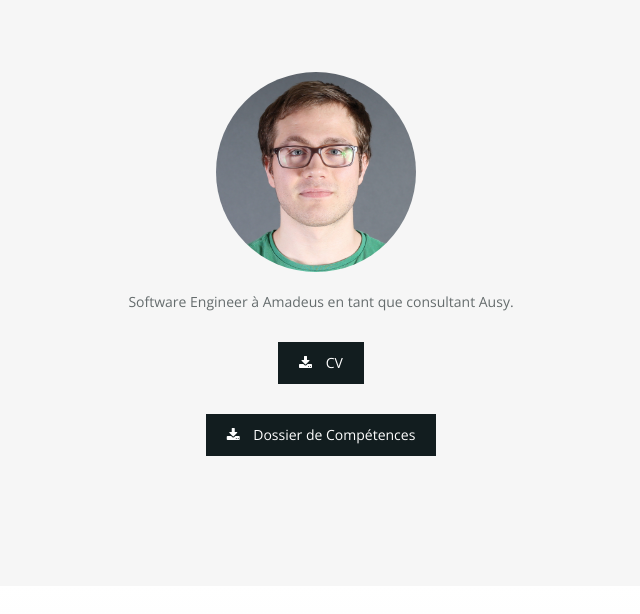
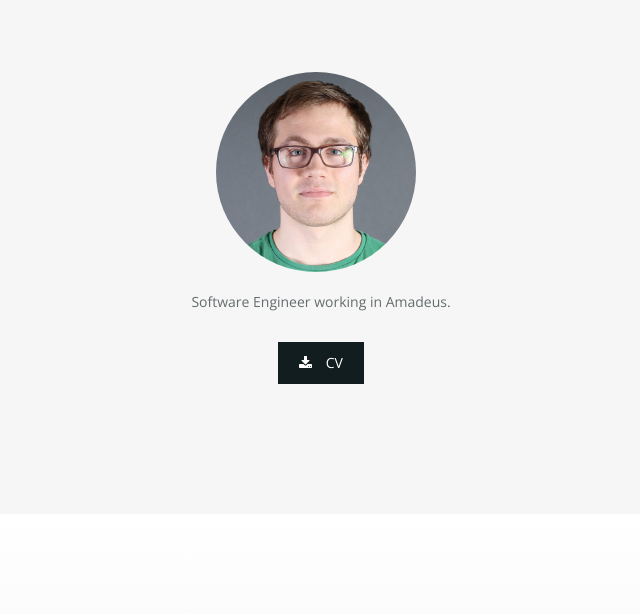
Before and after one commit to BBazard/BBazard.github.io, a plain HTML site: page index.html in a window 1280 px wide. Shown: the part 182-796 px from the top of the page, without its empty margins (324-964 px from the left). Drawn offline with nearby package versions, Linux system fonts and the light colour scheme.

Commit message:
update CV

```diff
--- a/index.html
+++ b/index.html
@@ -61,14 +61,13 @@
       <div class="col-md-8 col-md-offset-2">
         <div class="about-text">
           <p align="center">
-	  Software Engineer à Amadeus en tant que consultant Ausy.
+	  Software Engineer working in Amadeus.
 <!--
           I am passionate about machine learning, data analysis and sofware engineering.
           You can see some of my works by clicking the thumbnails in the portfolio section.
   -->
           </p>
-          <p class="text-center"><a class="btn btn-primary" href="Benoit BAZARD CV.pdf"><i class="fa fa-download"></i> CV</a></p>
-          <p class="text-center"><a class="btn btn-primary" href="Benoit BAZARD Dossier de compétences.pdf"><i class="fa fa-download"></i> Dossier de Compétences</a></p>
+          <p class="text-center"><a class="btn btn-primary" href="Benoit BAZARD - Software Development Engineer.pdf"><i class="fa fa-download"></i> CV</a></p>
         </div>
       </div>
     </div>
```
Also changed, not shown: 1 other file.
